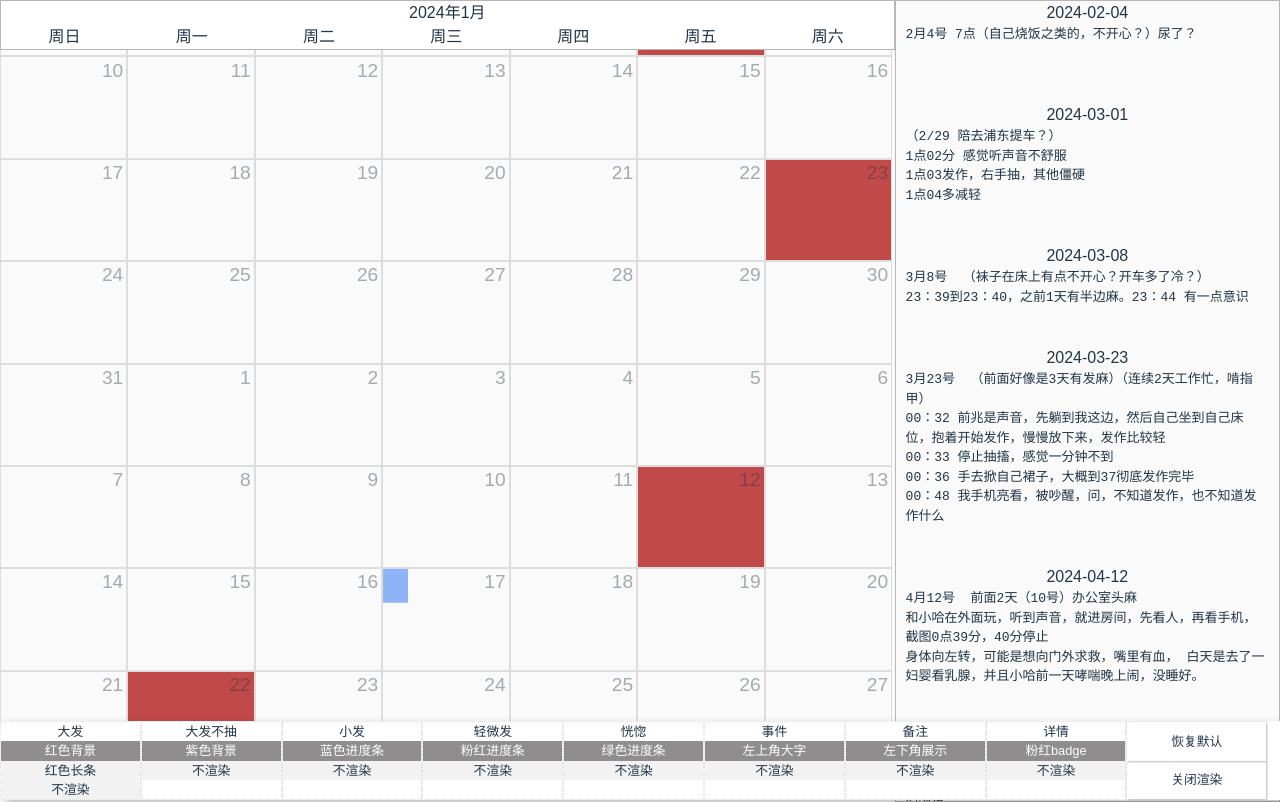
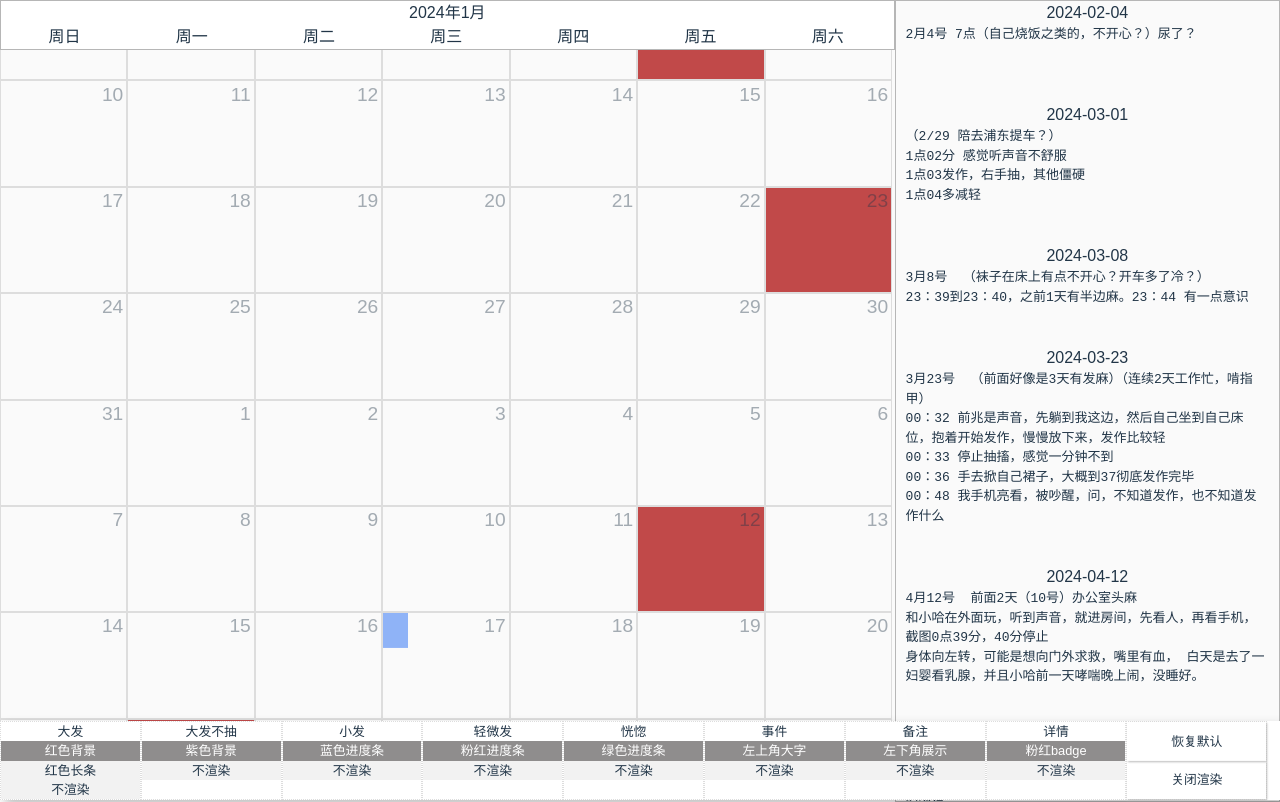
Before and after one commit to cwj0417/ep, a Vue app: page / in a window 1280 px wide. Built offline with nearby package versions, Linux system fonts and the light colour scheme.

Commit message:
fix: canvas变形的问题, 适配真实宽度和canvas宽度

```diff
--- a/src/App.vue
+++ b/src/App.vue
@@ -175,7 +175,7 @@ onMounted(() => {
 }
 
 .card {
-  height: 8vw;
+  height: 8.3125vw;
   border: 1px solid #dddddd;
   box-sizing: border-box;
   position: relative;
--- a/src/components/Record.vue
+++ b/src/components/Record.vue
@@ -31,6 +31,6 @@ onMounted(() => {
 </script>
 <template>
     <div class="record">
-        <canvas :ref="el => canvas = el" />
+        <canvas :ref="el => canvas = el" width="240" height="200" />
     </div>
 </template>
```
